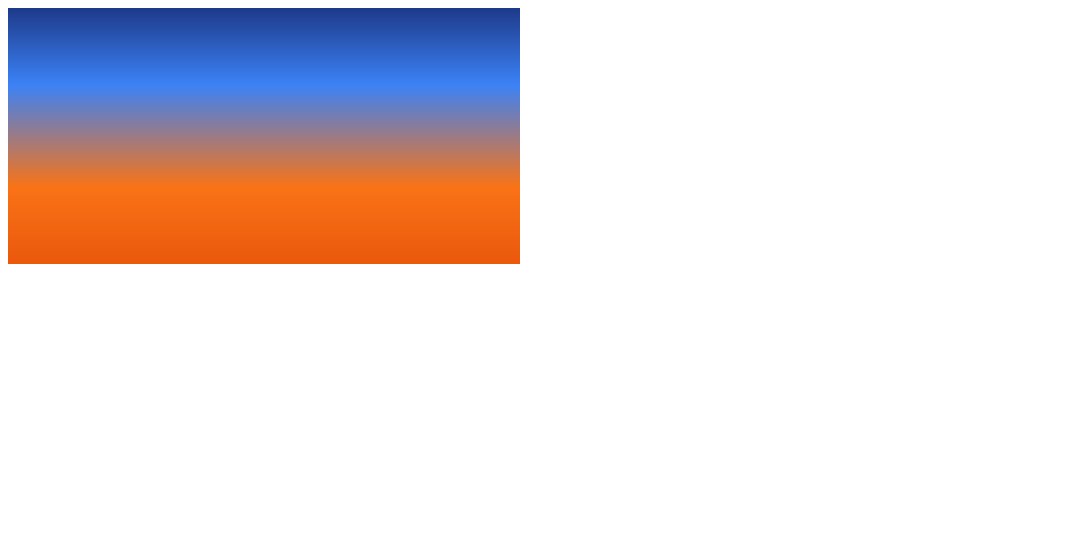
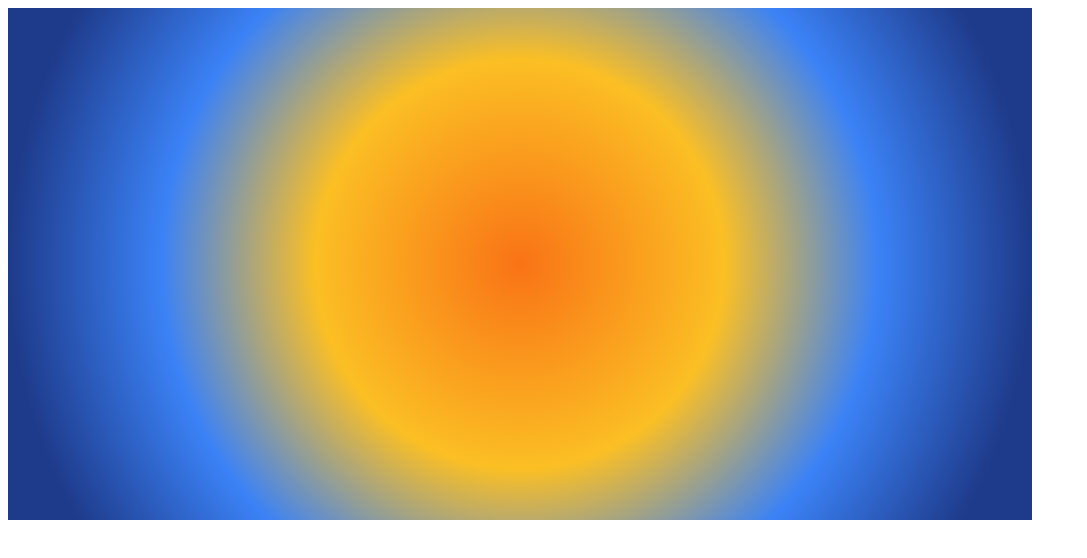
Before and after one commit to augmentedthinker/sphere, a plain HTML site: page index.html in a window 1280 px wide. Shown: the whole page, without its empty margins (0-1087 px from the left). Drawn offline with Linux system fonts and the light colour scheme.

Commit message:
Update index.html

```diff
--- a/index.html
+++ b/index.html
@@ -14,7 +14,7 @@
       <!-- Asset Management System -->
       <a-assets>
         <!-- Canvas-based gradient texture -->
-        <canvas id="gradient-canvas" width="512" height="256"></canvas>
+        <canvas id="gradient-canvas" width="1024" height="512"></canvas>
       </a-assets>
 
       <!--
@@ -43,12 +43,20 @@
           const canvas = document.getElementById('gradient-canvas');
           const ctx = canvas.getContext('2d');
 
-          // Create a beautiful blue to orange gradient
-          const gradient = ctx.createLinearGradient(0, 0, 0, canvas.height);
-          gradient.addColorStop(0, '#1e3a8a');    // Deep blue
-          gradient.addColorStop(0.3, '#3b82f6');  // Bright blue
-          gradient.addColorStop(0.7, '#f97316');  // Orange
-          gradient.addColorStop(1, '#ea580c');    // Deep orange
+          // Create a radial gradient that covers the entire canvas
+          const centerX = canvas.width / 2;
+          const centerY = canvas.height / 2;
+          const radius = Math.max(canvas.width, canvas.height) / 2;
+
+          const gradient = ctx.createRadialGradient(
+            centerX, centerY, 0,           // Inner circle (center)
+            centerX, centerY, radius       // Outer circle (edge)
+          );
+
+          gradient.addColorStop(0, '#f97316');    // Orange center
+          gradient.addColorStop(0.4, '#fbbf24');  // Yellow-orange
+          gradient.addColorStop(0.7, '#3b82f6');  // Blue
+          gradient.addColorStop(1, '#1e3a8a');    // Deep blue edge
 
           // Fill the canvas with the gradient
           ctx.fillStyle = gradient;
```
